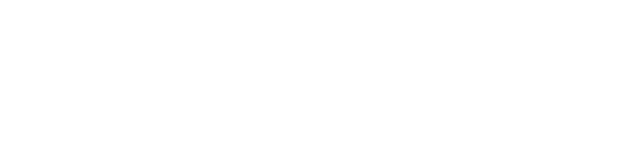
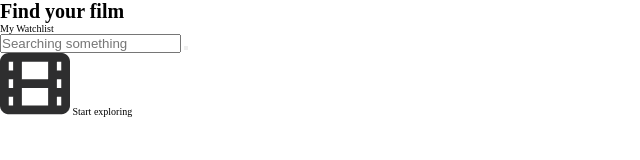
Before and after one commit to mr-a-nasiri/Search-Movie, a plain HTML site: page Index.html in a window 1280 px wide. Shown: the whole page, without its empty margins (0-640 px from the left). Drawn offline with Linux system fonts and the light colour scheme.

Commit message:
Add HTML

```diff
--- a/Index.html
+++ b/Index.html
@@ -9,6 +9,35 @@
     <title>Document</title>
   </head>
   <body>
-    <div class="container"></div>
+    <main>
+      <!-- Header -->
+      <header class="header">
+        <h1 class="header-title">Find your film</h1>
+
+        <p class="watchlist">My Watchlist</p>
+
+        <form class="search">
+          <input
+            class="search-input"
+            type="text"
+            name="search"
+            id="search"
+            aria-label="Name of the movie"
+            placeholder="Searching something"
+          />
+
+          <button class="btn btn-search"></button>
+        </form>
+      </header>
+
+      <!-- Movie List -->
+      <section class="movie-li">
+        <div class="movie-li-intro">
+          <img src="img/Icon.png" alt="logo" class="movie-li-intro-logo" />
+
+          <span class="movie-li-intro-txt">Start exploring</span>
+        </div>
+      </section>
+    </main>
   </body>
 </html>
--- a/css/style.css
+++ b/css/style.css
@@ -20,3 +20,43 @@
 html {
   font-size: 62.5%;
 }
+
+/**************************************/
+/*********** Header ***********/
+/**************************************/
+.header {
+}
+
+.header-title {
+}
+
+.watchlist {
+}
+
+.search {
+}
+
+.search-input {
+}
+
+.btn {
+}
+
+.btn-search {
+}
+
+/**************************************/
+/*********** Movie List ***********/
+/**************************************/
+
+.movie-li {
+}
+
+.movie-li-intro {
+}
+
+.movie-li-intro-logo {
+}
+
+.movie-li-intro-txt {
+}
```
Also changed, not shown: img/Icon.png (added), img/header.png (added).
